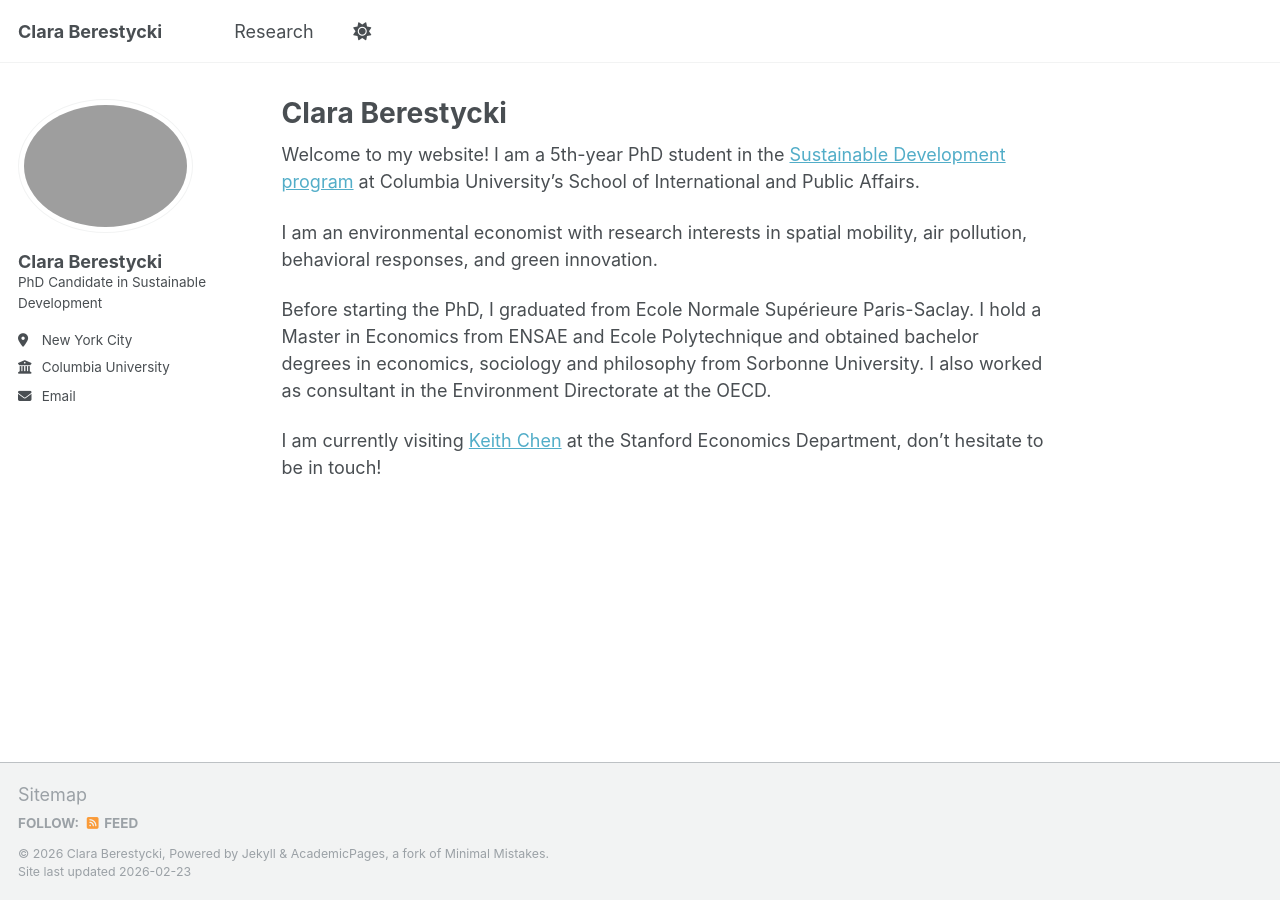
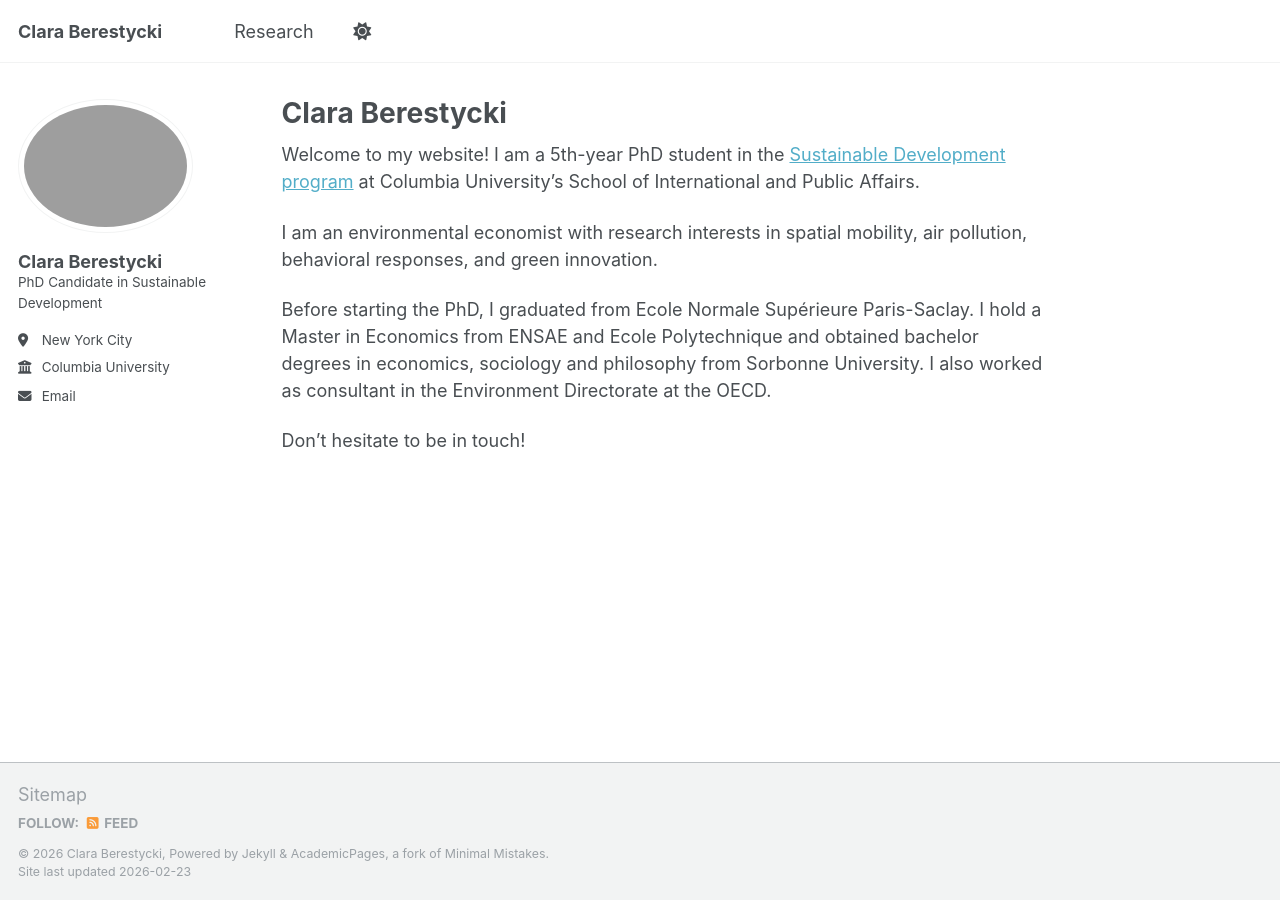
Before and after one commit to claraberes/claraberes.github.io, a Jekyll site: the page built from _pages/about.md, in a window 1280 px wide. Built offline with Jekyll 4.4.1, drawn with Linux system fonts in a browser that asks for light colours.

Commit message:
Update contact information in about.md
Removed reference to visiting Keith Chen in the about page.

```diff
--- a/_pages/about.md
+++ b/_pages/about.md
@@ -13,4 +13,4 @@ I am an environmental economist with research interests in spatial mobility, air
 
 Before starting the PhD, I graduated from Ecole Normale Supérieure Paris-Saclay. I hold a Master in Economics from ENSAE and Ecole Polytechnique and obtained bachelor degrees in economics, sociology and philosophy from Sorbonne University. I also worked as consultant in the Environment Directorate at the OECD.
 
-I am currently visiting [Keith Chen](https://www.anderson.ucla.edu/faculty/keith.chen/) at the Stanford Economics Department, don't hesitate to be in touch!
+Don't hesitate to be in touch!
```
